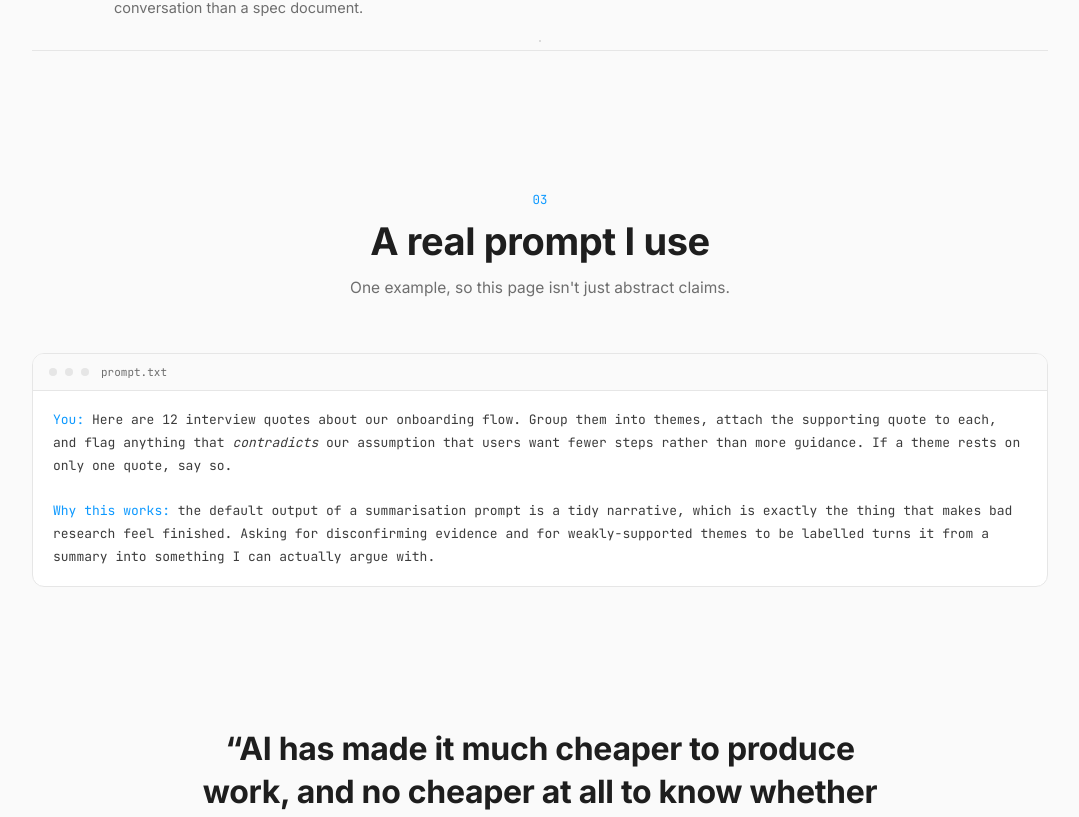
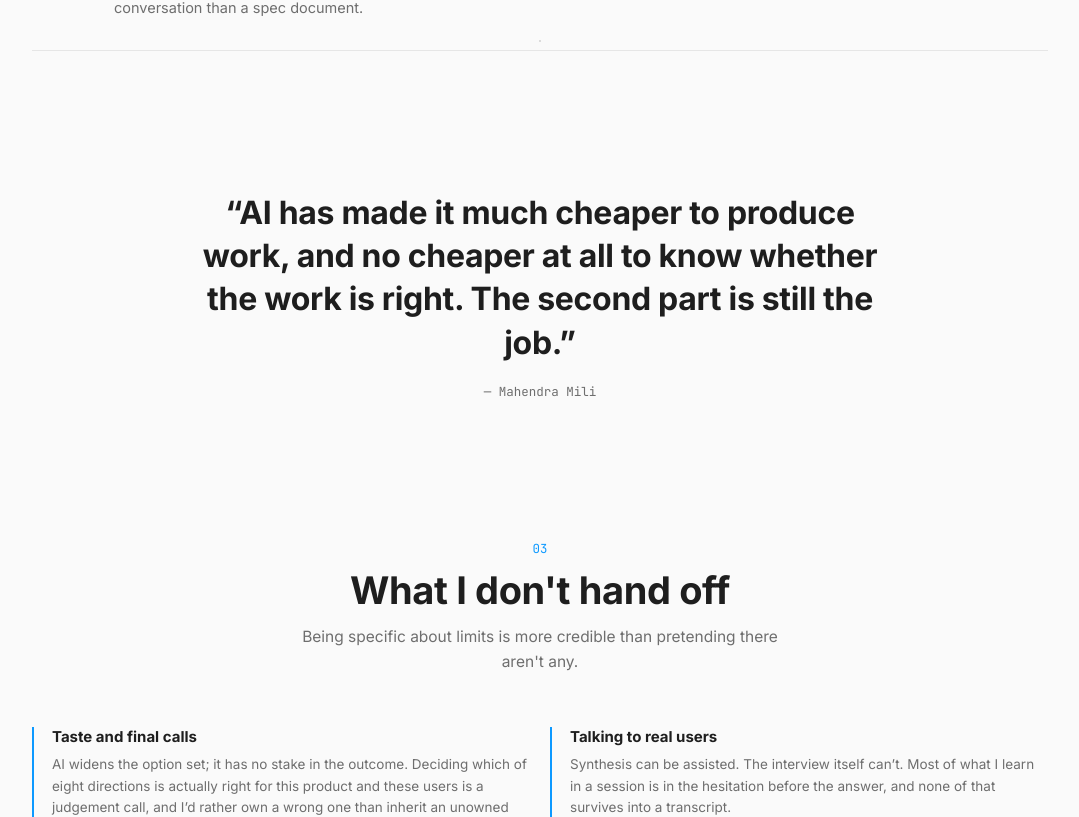
Before and after one commit to leesoosun/Figma_Style_Portfolio, a React (Vite) app: page /ai in a window 1280 px wide. Shown: the part 1959-2776 px from the top of the page, without its empty margins (100-1179 px from the left). Built offline with nearby package versions, Linux system fonts and the light colour scheme.

Commit message:
Remove the "A real prompt I use" section from the AI page

```diff
--- a/src/pages/AI.js
+++ b/src/pages/AI.js
@@ -49,37 +49,13 @@ export default function AI() {
         </div>
       </section>
 
-      <section className="wrap">
-        <SectionHead num="03" title="A real prompt I use">
-          One example, so this page isn't just abstract claims.
-        </SectionHead>
-        <Reveal className="prompt-panel">
-          <div className="prompt-head">
-            <div className="dot" /><div className="dot" /><div className="dot" />
-            <span>prompt.txt</span>
-          </div>
-          <div className="prompt-body">
-            <span className="blue">You:</span> Here are 12 interview quotes about our
-            onboarding flow. Group them into themes, attach the supporting quote to each,
-            and flag anything that <i>contradicts</i> our assumption that users want fewer
-            steps rather than more guidance. If a theme rests on only one quote, say so.
-            <br /><br />
-            <span className="blue">Why this works:</span> the default output of a
-            summarisation prompt is a tidy narrative, which is exactly the thing that makes
-            bad research feel finished. Asking for disconfirming evidence and for
-            weakly-supported themes to be labelled turns it from a summary into something I
-            can actually argue with.
-          </div>
-        </Reveal>
-      </section>
-
       <section className="wrap philosophy">
         <Reveal as="blockquote">“{aiQuote}”</Reveal>
         <cite>— {owner.name}</cite>
       </section>
 
       <section className="wrap">
-        <SectionHead num="04" title="What I don't hand off">
+        <SectionHead num="03" title="What I don't hand off">
           Being specific about limits is more credible than pretending there aren't any.
         </SectionHead>
         <div className="caveat-list">
--- a/src/styles/ai.css
+++ b/src/styles/ai.css
@@ -27,20 +27,6 @@
 .flow-step h3{ font-size:19px; font-weight:700; margin-bottom:8px; }
 .flow-step p{ font-size:14.5px; color:var(--muted); line-height:1.65; max-width:520px; }
 
-/* ---------- Prompt panel ---------- */
-.prompt-panel{
-  border:1px solid var(--line); border-radius:12px; overflow:hidden; margin-top:16px;
-  background:var(--panel);
-}
-.prompt-head{
-  display:flex; align-items:center; gap:8px; padding:11px 16px;
-  border-bottom:1px solid var(--line); background:#FAFAFA;
-}
-.prompt-head .dot{ width:8px; height:8px; border-radius:50%; background:var(--line); }
-.prompt-head span{ font-family:var(--mono); font-size:11px; color:var(--muted); margin-left:4px; }
-.prompt-body{ padding:18px 20px; font-family:var(--mono); font-size:13px; line-height:1.75; color:#3C3C3C; }
-.prompt-body .blue{ color:var(--blue); }
-
 /* ---------- Philosophy quote ---------- */
 .philosophy{ text-align:center; padding-top:70px; padding-bottom:70px; }
 .philosophy blockquote{
```
